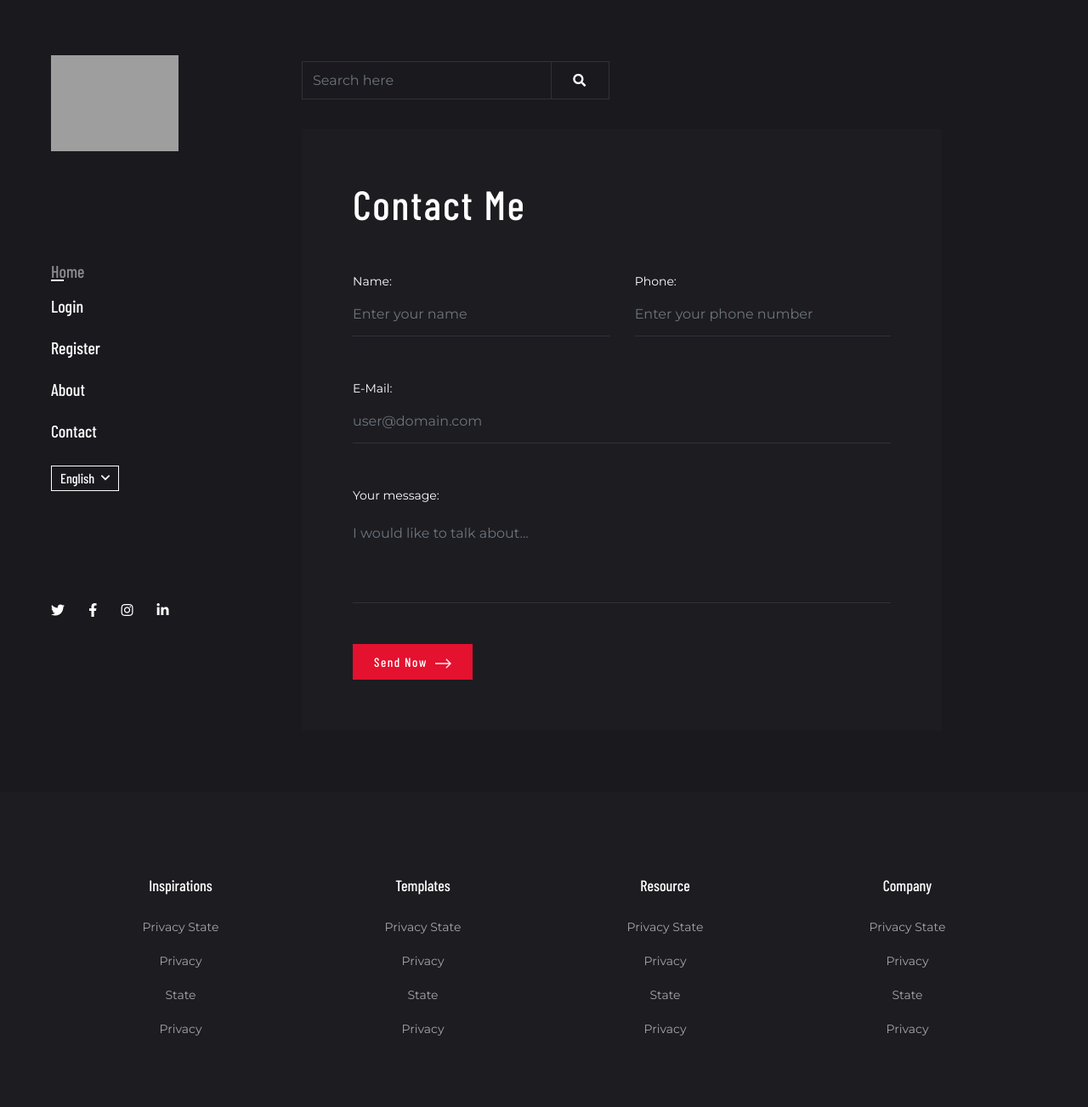
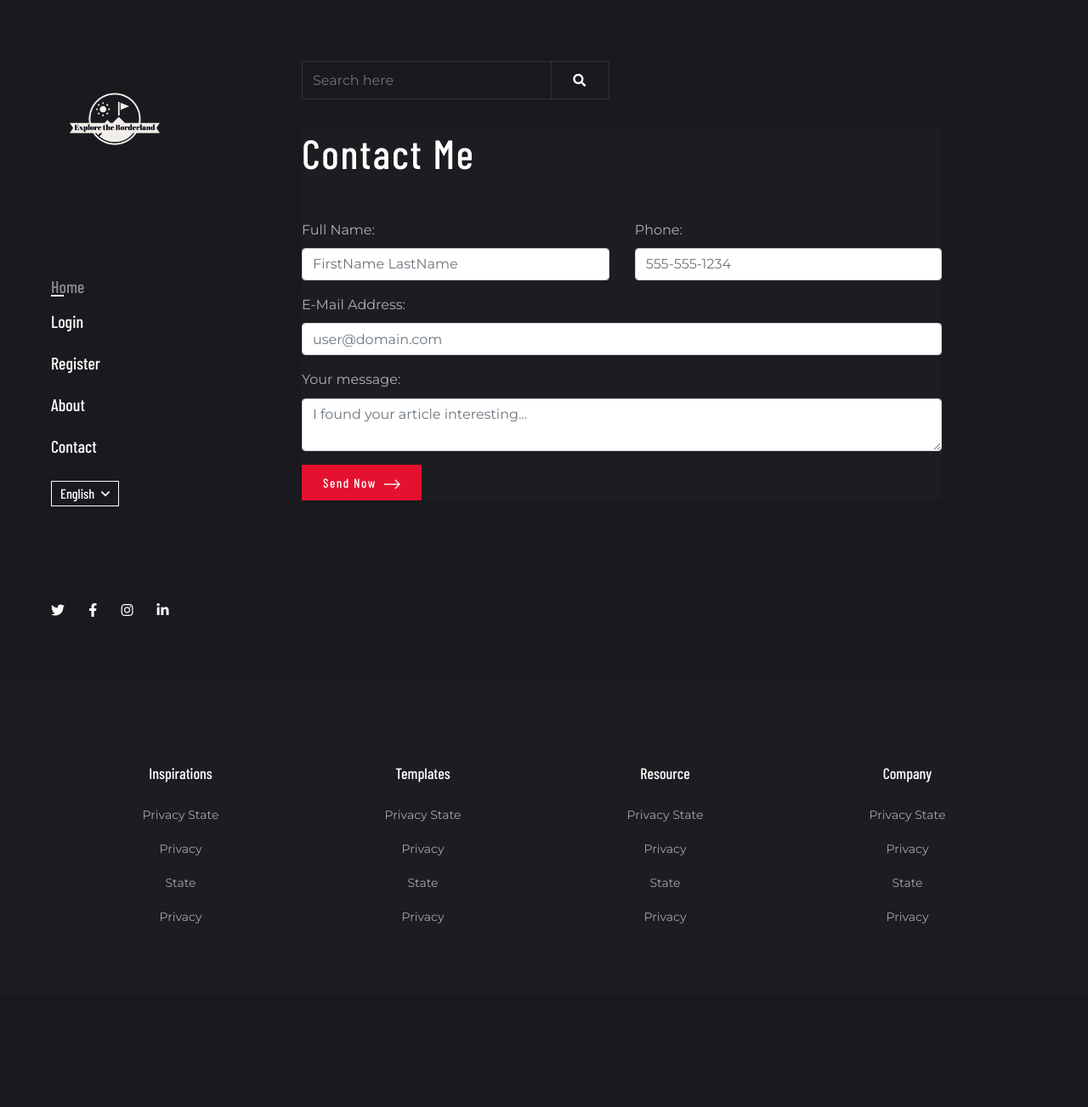
Before and after one commit to adamgonzls/python-blog-capstone, a Flask app: page /contact in a window 1280 px wide. Shown: the whole page at 85% size. After the commit the page ends 1087 px from the top, so only its background shows below. Run offline with Flask 3, Linux system fonts and the light colour scheme; some libraries are stand-ins or nearby versions; grey boxes are pictures that could not be loaded.

Commit message:
feature: update text on forms, style forms - add logo image

```diff
--- a/server.py
+++ b/server.py
@@ -105,8 +105,8 @@ def get_random_blog_post():
 @app.route("/")
 def home():
     blog_posts = db.session.execute(db.select(BlogPost)).scalars()
-    random_blog_post = get_random_blog_post()
-    return render_template("index.html", blog_posts=blog_posts, logged_in=current_user.is_authenticated, user=current_user, random_blog_post=random_blog_post)
+    blog_post = get_random_blog_post()
+    return render_template("index.html", blog_posts=blog_posts, logged_in=current_user.is_authenticated, user=current_user, blog_post=blog_post)
 
 
 # read individual post
@@ -244,7 +244,8 @@ def logout():
 
 @app.route("/about")
 def about():
-    return render_template("about.html", logged_in=current_user.is_authenticated)
+    blog_post = get_random_blog_post()
+    return render_template("about.html", logged_in=current_user.is_authenticated, blog_post=blog_post)
 
 
 @app.route("/contact", methods=["POST", "GET"])
--- a/static/css/style.css
+++ b/static/css/style.css
@@ -682,40 +682,7 @@ ul, li {
 /*------------------------------------------------------------------
  # contact-form style
 -------------------------------------------------------------------*/
-.contact-form {
-  padding: 60px;
-}
-.contact-form label {
-  font-size: 14px;
-  color: #ffffff;
-  margin-bottom: 15px;
-}
-.contact-form .form-control {
-  background-color: transparent;
-  border: 0;
-  color: #aaa;
-  border-color: #333139 !important;
-  padding-bottom: 20px;
-}
-.contact-form .form-control:focus {
-  border-color: #888888 !important;
-}
-.contact-form select {
-  padding-bottom: 16px;
-  color: #aaa;
-  padding-right: 15px;
-  background-color: transparent;
-  border: 0;
-  border-bottom: 1px solid #333139;
-}
-.contact-form select option {
-  background-color: #1D1C21;
-  color: #ffffff;
-}
-.contact-form textarea {
-  resize: none;
-  height: 100px;
-}
+
 
 /*------------------------------------------------------------------
  # footer style
--- a/templates/about.html
+++ b/templates/about.html
@@ -5,7 +5,7 @@
         {% include "_navigation.html" %}
         <div class="row">
             <div class="col-md-9">
-                <img class="img-fluid" src="/static/images/adam-bio.jpg"
+                <img class="img-fluid" src="/static/images/post/{{blog_post.image}}"
                      alt="">
                 <h1 class="text-white add-letter-space my-4">Where Cultures Converge, Beauty Emerges.</h1>
                 <p class="mb-3">Welcome to exploretheborderland.com, your ultimate guide to unlocking the hidden treasures of the vibrant borderland surrounding El Paso, Texas! We are dedicated to showcasing the rich cultural heritage, natural wonders, and exciting activities that make this region a must-visit destination.
--- a/templates/contact.html
+++ b/templates/contact.html
@@ -33,43 +33,39 @@
                               class="needs-validation" novalidate>
                             <div class="row">
                                 <div class="col-md-6">
-                                    <div class="form-group mb-5">
-                                        <label for="firstName"
-                                               class="text-black-300">Name:</label>
+                                    <div class="form-group mb-3">
+                                        <label for="firstName">Full Name:</label>
                                         <input type="text" id="firstName"
                                                name="name"
-                                               class="form-control bg-transparent rounded-0 border-bottom shadow-none pb-15 px-0" placeholder="Enter your name" required>
-                                        <p class="invalid-feedback">Your first-name is required!</p>
+                                               class="form-control" placeholder="FirstName LastName" required>
+                                        <p class="invalid-feedback">Your name is required!</p>
                                     </div>
                                 </div>
                                 <div class="col-md-6">
-                                    <div class="form-group mb-5">
-                                        <label for="phone"
-                                               class="text-black-300">Phone:
+                                    <div class="form-group mb-3">
+                                        <label for="phone">Phone:
                                         </label>
                                         <input type="tel" id="phone"
                                                name="phone"
-                                               class="form-control bg-transparent rounded-0 border-bottom shadow-none pb-15 px-0" placeholder="Enter your phone number" required>
+                                               class="form-control" placeholder="555-555-1234" required>
                                         <p class="invalid-feedback">Your
                                             phone number is required!</p>
                                     </div>
                                 </div>
                                 <div class="col-md-12">
-                                    <div class="form-group mb-5">
-                                        <label for="email"
-                                               class="text-black-300">E-Mail:</label>
+                                    <div class="form-group mb-3">
+                                        <label for="email">E-Mail Address:</label>
                                         <input type="email" id="email"
                                                name="email"
-                                               class="form-control bg-transparent rounded-0 border-bottom shadow-none pb-15 px-0" placeholder="user@domain.com" required>
+                                               class="form-control" placeholder="user@domain.com" required>
                                         <p class="invalid-feedback">Your email is required!</p>
                                     </div>
                                 </div>
                                 <div class="col-md-12">
-                                    <div class="form-group mb-5">
-                                        <label for="message"
-                                               class="text-black-300">Your message:</label>
+                                    <div class="form-group mb-3">
+                                        <label for="message">Your message:</label>
                                         <textarea id="message" name="message"
-                                                  class="form-control bg-transparent rounded-0 border-bottom shadow-none pb-15 px-0" placeholder="I would like to talk about..." required></textarea>
+                                                  class="form-control" placeholder="I found your article interesting..." required></textarea>
                                         <p class="invalid-feedback">Message is required!</p>
                                     </div>
                                 </div>
```
Also changed, not shown: forms.py (+7 -7 lines), templates/index.html (+12 -12 lines), static/images/explore-the-borderland-logo.png (added).
